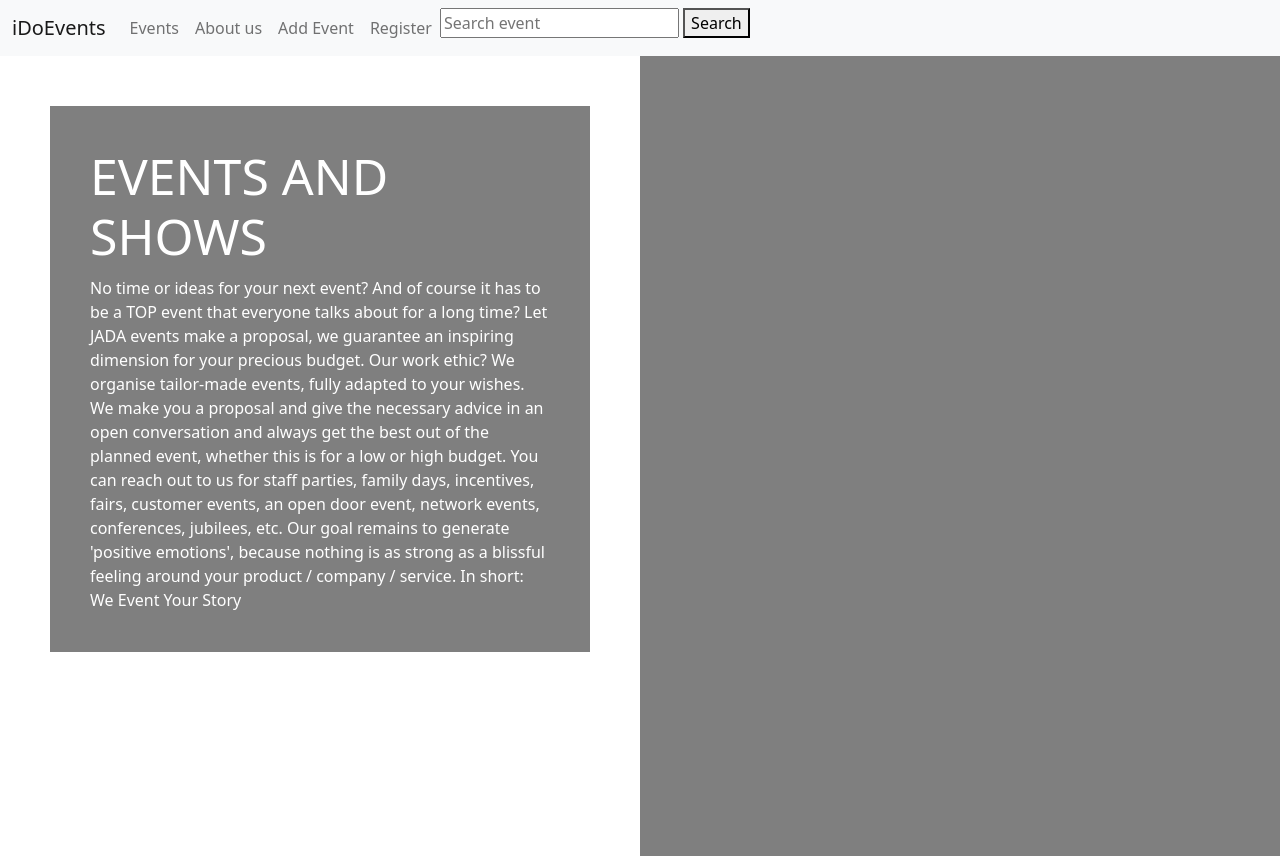
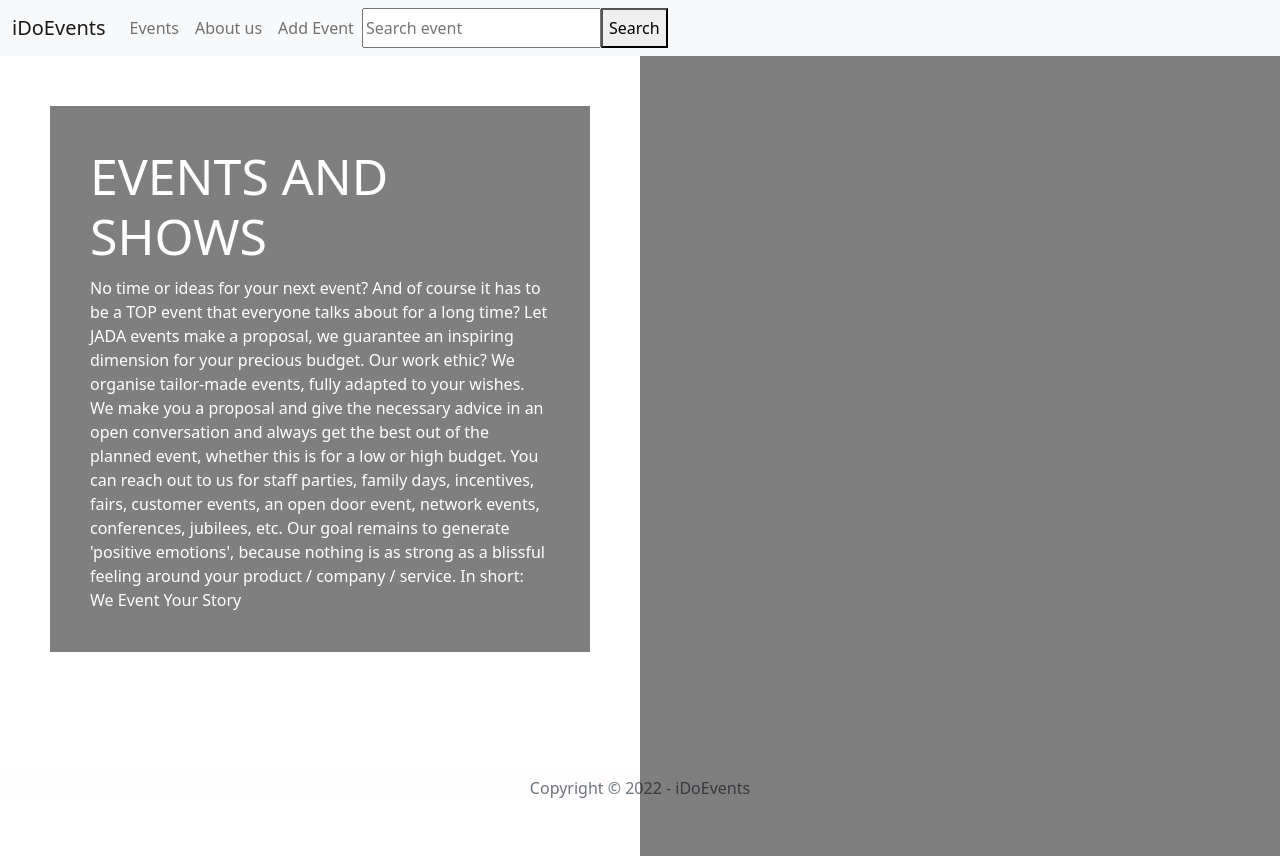
Before and after one commit to Kristikolani/events, a Django app: template events/templates/home.html in a window 1280 px wide. Run offline with Django 4.2, Linux system fonts and the light colour scheme; the template is opened without the code that fills it, so the values that code supplies are empty; parts of the project's set-up code (start-up, migrations or seed data) failed here and were passed over.

Commit message:
adding footer

```diff
--- a/core/urls.py
+++ b/core/urls.py
@@ -16,6 +16,7 @@ Including another URLconf
 from django.contrib import admin
 from django.urls import path
 from events import views as eventsViews
+from accounts import views as accountsViews
 from django.conf.urls.static import static
 from django.conf import settings
 from django.contrib.auth.views import LoginView, LogoutView
@@ -28,6 +29,7 @@ urlpatterns = [
     path("", eventsViews.home, name='home'),
     path("about/", eventsViews.about, name='about'),
     path("events/", eventsViews.events, name='events'),
-    path("add_event/", eventsViews.add_event, name="add_event")
+    path("add_event/", eventsViews.add_event, name="add_event"),
+    path("profile/", accountsViews.profile, name='profile')
 ]
 urlpatterns += static(settings.MEDIA_URL, document_root=settings.MEDIA_ROOT)
--- a/events/templates/about.html
+++ b/events/templates/about.html
@@ -11,6 +11,6 @@
 </body>
 </html>
 
-{% include 'navbar.html' %}
+{% include 'base.html' %}
 
 <h1>About page</h1>
--- a/events/templates/navbar.html
+++ b/events/templates/base.html
@@ -22,8 +22,10 @@
               <a class="nav-link" href="{% url 'events' %}">Events</a>
               <a class="nav-link" href="{% url 'about' %}">About us</a>
               <a class="nav-link" href="{% url 'add_event' %}">Add Event</a>
-              <a class="nav-link" href="{% url 'register' %}">Register</a>
-              <div alignment="right">
+              {% if user.is_authenticated %}
+                <a class="nav-link" href="{% url 'profile' %}">Profile</a>
+                <a class="nav-link" href="{% url 'register' %}">Register</a>
+              {% endif %}
                 <input
                 type=“search”
                 class=“form-control”
@@ -37,8 +39,22 @@
               >
                 Search
               </button>
-              </div>
             </div>
           </div>
         </div>
     </nav>
+
+    <div id="footer">
+      <span class="text-muted">Copyright &copy; 2022 - iDoEvents</span>
+    </div>
+<style>
+    #footer {
+      position: fixed;
+      padding: 10px 10px 0px 10px;
+      bottom: 0;
+      width: 100%;
+      text-align: center;
+      /* Height of the footer*/
+      background-color:rgba(255, 250, 250, 0.392);
+    }
+</style>
--- a/events/templates/event_form.html
+++ b/events/templates/event_form.html
@@ -7,7 +7,7 @@
     <title>Add Event</title>
 </head>
 <body>
-    {% include 'navbar.html' %}
+    {% include 'base.html' %}
     <div class="mb-3" >
         <label class="form-label">Event Title</label>
         <input type="text" class="form-control" >
--- a/events/templates/events.html
+++ b/events/templates/events.html
@@ -9,7 +9,7 @@
 <body>
 
 
-{% include 'navbar.html' %}
+{% include 'base.html' %}
     <div>
     <div class="row row-cols-1 row-cols-md-4 g-5 col-sm">
       {% for event in events %}
--- a/events/templates/home.html
+++ b/events/templates/home.html
@@ -6,7 +6,7 @@
     <meta name="viewport" content="width=device-width, initial-scale=1.0">
     <title>iDoEvents</title>
 
-    {% include 'navbar.html' %}
+    {% include 'base.html' %}
 
 
     <style>
@@ -185,6 +185,7 @@
             border-color: #e91e63;
         }
 
+
     </style>
 </head>
 <body>
```
Also changed, not shown: accounts/templates/activation_complete.html (added, +13 -0 lines).
